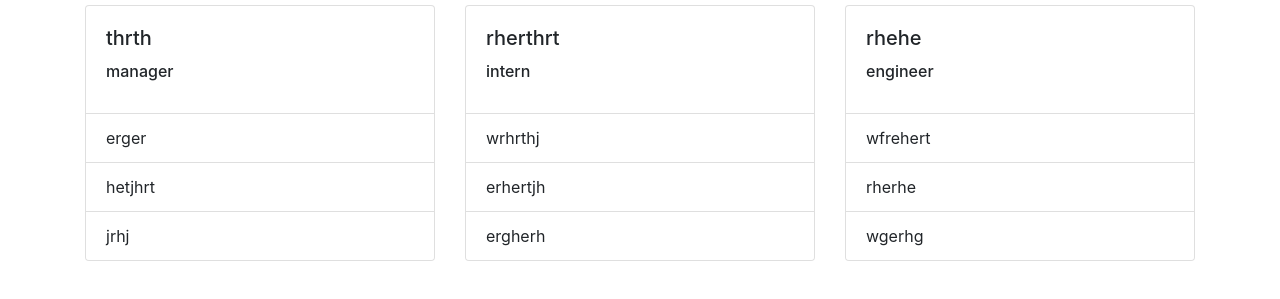
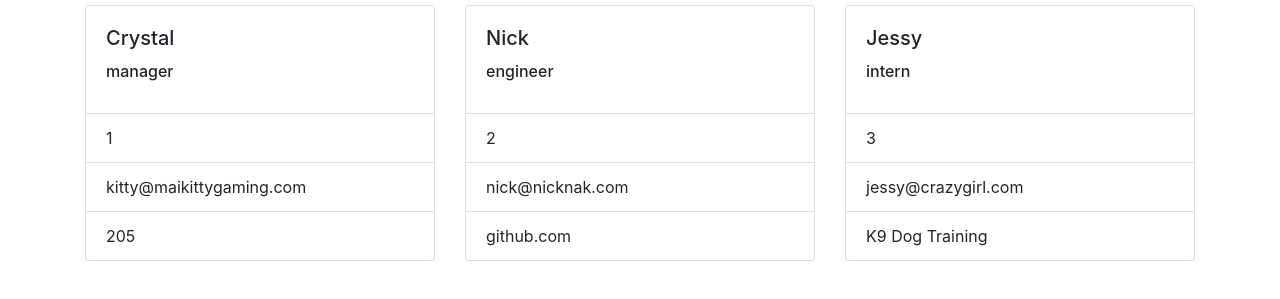
Before and after one commit to kittytaylor55/Team-Profile-Generator, a website: page dist/index.html in a window 1280 px wide. Shown: the part 51-350 px from the top of the page. Drawn offline with nearby package versions, Linux system fonts and the light colour scheme.

Commit message:
adding screen shot
Screen shot of working index

```diff
--- a/dist/index.html
+++ b/dist/index.html
@@ -26,37 +26,37 @@
             <div class="row"><div class="col">
         <div class="card">
         <div class="card-body">
-        <h5 class="card-title">thrth</h5>
+        <h5 class="card-title">Crystal </h5>
         <h6 class="card-title">manager</h6>
         </div>
         <ul class="list-group list-group-flush">
-        <li class="list-group-item">erger</li>
-        <li class="list-group-item">hetjhrt</li>
-        <li class="list-group-item">jrhj</li>
+        <li class="list-group-item">1</li>
+        <li class="list-group-item">kitty@maikittygaming.com</li>
+        <li class="list-group-item">205</li>
         </ul>
         </div>
         </div><div class="col">
         <div class="card">
         <div class="card-body">
-        <h5 class="card-title">rherthrt</h5>
-        <h6 class="card-title">intern</h6>
+        <h5 class="card-title">Nick</h5>
+        <h6 class="card-title">engineer</h6>
         </div>
         <ul class="list-group list-group-flush">
-        <li class="list-group-item">wrhrthj</li>
-        <li class="list-group-item">erhertjh</li>
-        <li class="list-group-item">ergherh</li>
+        <li class="list-group-item">2</li>
+        <li class="list-group-item">nick@nicknak.com</li>
+        <li class="list-group-item">github.com</li>
         </ul>
         </div>
         </div><div class="col">
         <div class="card">
         <div class="card-body">
-        <h5 class="card-title">rhehe</h5>
-        <h6 class="card-title">engineer</h6>
+        <h5 class="card-title">Jessy</h5>
+        <h6 class="card-title">intern</h6>
         </div>
         <ul class="list-group list-group-flush">
-        <li class="list-group-item">wfrehert</li>
-        <li class="list-group-item">rherhe</li>
-        <li class="list-group-item">wgerhg</li>
+        <li class="list-group-item">3</li>
+        <li class="list-group-item">jessy@crazygirl.com</li>
+        <li class="list-group-item">K9 Dog Training</li>
         </ul>
         </div>
         </div></div>
```
Also changed, not shown: Assets/screenshot.png (added).
